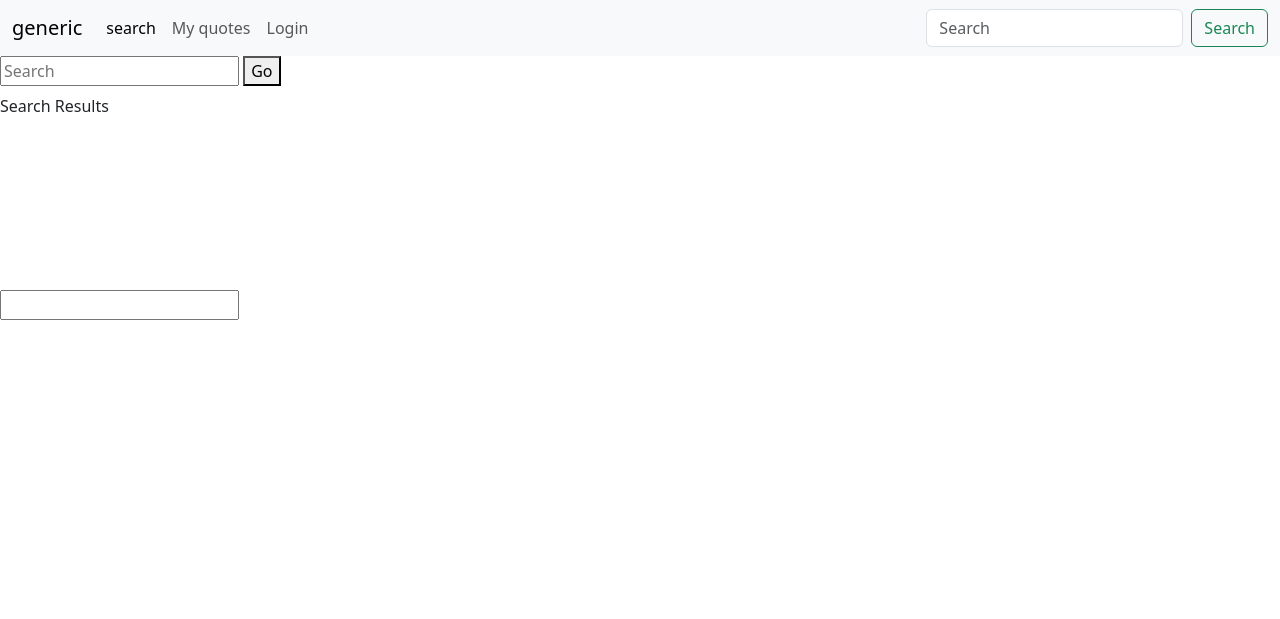
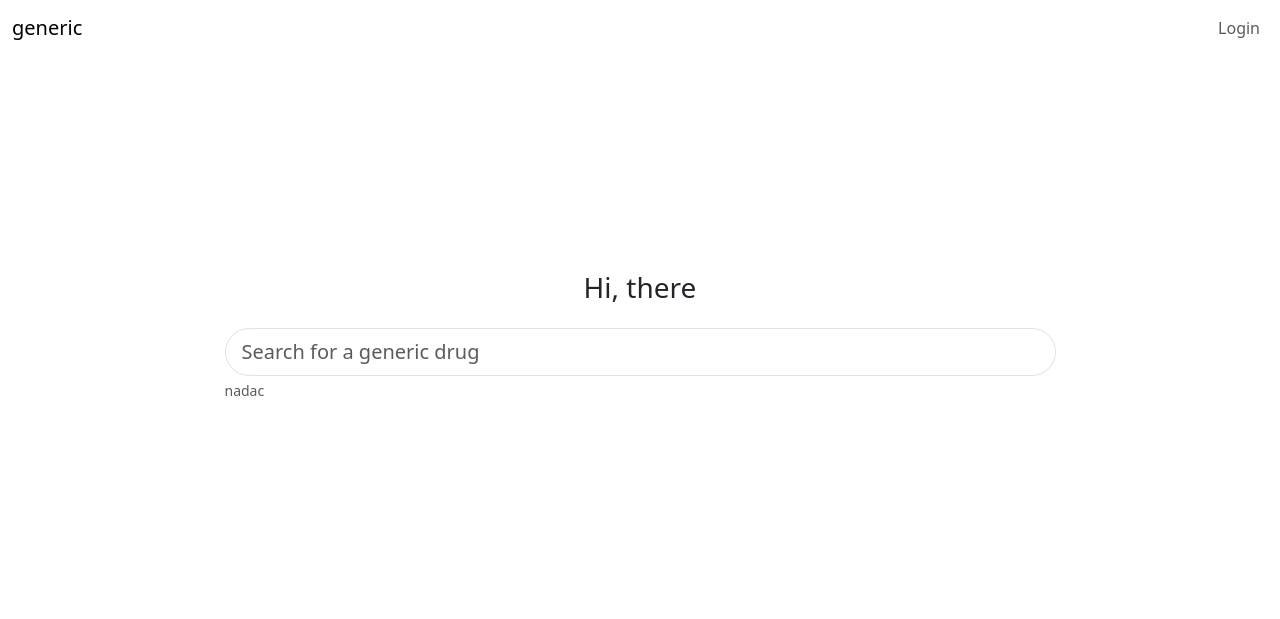
Before and after one commit to iamoluekundayo/generic-drug-price-checker, a plain HTML site: page static/index.html in a window 1280 px wide. Drawn offline with nearby package versions, Linux system fonts and the light colour scheme.

Commit message:
Make home look good

```diff
--- a/static/index.html
+++ b/static/index.html
@@ -10,16 +10,17 @@
       integrity="sha384-sRIl4kxILFvY47J16cr9ZwB07vP4J8+LH7qKQnuqkuIAvNWLzeN8tE5YBujZqJLB"
       crossorigin="anonymous"
     />
+    <link href="/styles.css" rel="stylesheet" />
     <script
       src="https://cdn.jsdelivr.net/npm/bootstrap@5.3.8/dist/js/bootstrap.bundle.min.js"
       integrity="sha384-FKyoEForCGlyvwx9Hj09JcYn3nv7wiPVlz7YYwJrWVcXK/BmnVDxM+D2scQbITxI"
       crossorigin="anonymous"
     ></script>
   </head>
-  <body>
-    <nav class="navbar navbar-expand-lg bg-body-tertiary">
+  <body class="d-flex flex-column">
+    <nav class="navbar navbar-expand-lg">
       <div class="container-fluid">
-        <a class="navbar-brand" href="#">generic</a>
+        <a class="navbar-brand" href="/">generic</a>
         <button
           class="navbar-toggler"
           type="button"
@@ -32,51 +33,36 @@
           <span class="navbar-toggler-icon"></span>
         </button>
         <div class="collapse navbar-collapse" id="navbarSupportedContent">
-          <ul class="navbar-nav me-auto mb-2 mb-lg-0">
+          <ul class="navbar-nav ms-auto mb-2 mb-lg-0">
             <li class="nav-item">
-              <a class="nav-link active" aria-current="page" href="#">search</a>
-            </li>
-            <li class="nav-item">
-              <a class="nav-link" href="#">My quotes</a>
-            </li>
-            <li class="nav-item">
-              <a class="nav-link" href="#">Login</a>
+              <a class="nav-link" id="login-link" href="login.html">Login</a>
             </li>
           </ul>
-          <form class="d-flex" role="search">
-            <input
-              class="form-control me-2"
-              type="search"
-              placeholder="Search"
-              aria-label="Search"
-            />
-            <button class="btn btn-outline-success" type="submit">
-              Search
-            </button>
-          </form>
         </div>
       </div>
     </nav>
 
-    <search>
-      <form>
-        <input name="q" placeholder="Search" />
-        <button>Go</button>
-      </form>
-    </search>
-
-    <section id="results">
-      <h2></h2>
-      Search Results
-      <ul></ul>
-    </section>
-
-    <section id="chart"><canvas> </canvas></section>
-
-    <section id="compare">
-      <form>
-        <input />
-      </form>
-    </section>
+    <main class="flex-grow-1 d-flex align-items-center search-hero">
+      <div class="container">
+        <div class="row justify-content-center">
+          <div class="col-md-10 col-lg-9">
+            <h1 id="greeting" class="h3 mb-4 text-center">Hi, there</h1>
+            <form id="search-form">
+              <label for="search-input" class="visually-hidden"
+                >Search for a drug</label
+              >
+              <input
+                id="search-input"
+                name="q"
+                class="form-control form-control-lg rounded-pill"
+                placeholder="Search for a generic drug"
+              />
+              <div class="form-text">nadac</div>
+            </form>
+            <a id="nav-quotes" href="/quotes.html" class="d-none">my quotes</a>
+          </div>
+        </div>
+      </div>
+    </main>
   </body>
 </html>
--- /dev/null
+++ b/static/styles.css
@@ -0,0 +1,3 @@
+.search-hero {
+  min-height: 70vh;
+}
```
